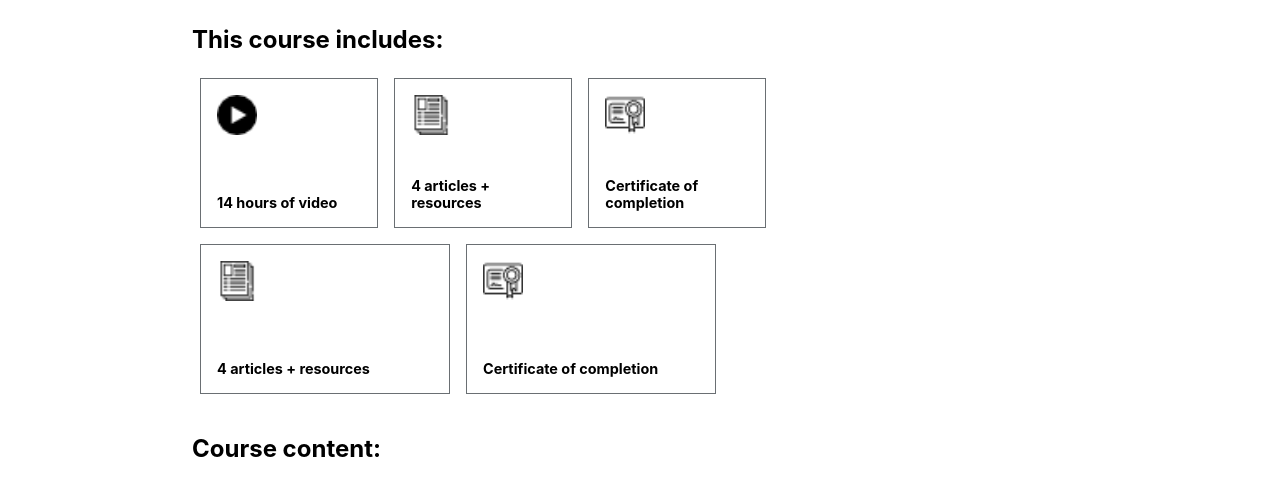
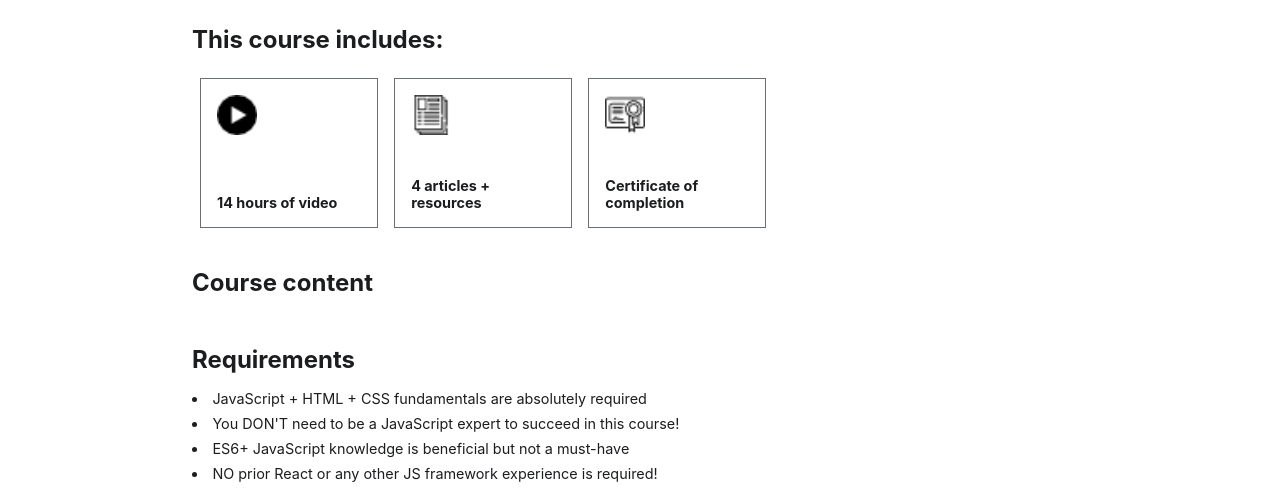
Before and after one commit to koushil-mankali/udemy-clone-frontend, a React (Vite) app: page /course/1 in a window 1280 px wide. Shown: the part 303-800 px from the top of the page. Built offline with nearby package versions, Linux system fonts and the light colour scheme.

Commit message:
CourseReqComp Comp Done

```diff
--- a/src/components/CourseReqComp/CourseReqComp.jsx
+++ b/src/components/CourseReqComp/CourseReqComp.jsx
@@ -2,8 +2,22 @@ import React from "react";
 
 import css from "./CourseReqComp.module.css";
 
-const CourseReqComp = () => {
-  return <div>CourseReqComp</div>;
+const CourseReqComp = (props) => {
+  const { ttl, reqs } = props.data;
+  return (
+    <div className={css.outerDiv}>
+      <div className={css.ttl}>{ttl}</div>
+      <ul className={css.ul}>
+        {reqs?.map((item, id) => {
+          return (
+            <li className={css.li} key={id}>
+              {item}
+            </li>
+          );
+        })}
+      </ul>
+    </div>
+  );
 };
 
 export default CourseReqComp;
--- a/src/components/CourseReqComp/CourseReqComp.module.css
+++ b/src/components/CourseReqComp/CourseReqComp.module.css
@@ -0,0 +1,19 @@
+.outerDiv {
+  width: 100%;
+  height: auto;
+}
+
+.ttl {
+  font-size: 1.5rem;
+  font-weight: 700;
+}
+
+.ul {
+  margin: 1rem 0;
+  list-style-position: inside;
+}
+
+.li {
+  margin: 0.5rem 0;
+  font-size: 0.9rem;
+}
--- a/src/pages/CoursePage/CoursePage.jsx
+++ b/src/pages/CoursePage/CoursePage.jsx
@@ -4,6 +4,7 @@ import Navbar from "../../components/Navbar1/Navbar";
 import Footer from "../../components//Footer/Footer";
 import TextPointsNoter from "../../components/TextPointsNoter/TextPointsNoter";
 import CourseIncludesCard from "../../components/Cards/CourseIncludesCard/CourseIncludesCard";
+import CourseReqComp from "../../components/CourseReqComp/CourseReqComp";
 
 import playIcon from "/icons/play-button.png";
 import articleIcon from "/icons/application.png";
@@ -35,16 +36,6 @@ const CoursePage = () => {
     },
     {
       id: 3,
-      img: certificateIcon,
-      txt: "Certificate of completion",
-    },
-    {
-      id: 4,
-      img: articleIcon,
-      txt: "4 articles + resources",
-    },
-    {
-      id: 5,
       img: certificateIcon,
       txt: "Certificate of completion",
     },
@@ -185,6 +176,18 @@ const CoursePage = () => {
     },
   ];
 
+  const courseReq = {
+    ttl: "Requirements",
+    reqs: [
+      "JavaScript + HTML + CSS fundamentals are absolutely required",
+      "You DON'T need to be a JavaScript expert to succeed in this course!",
+      "ES6+ JavaScript knowledge is beneficial but not a must-have",
+      "NO prior React or any other JS framework experience is required!",
+    ],
+  };
+
+  const desc = "";
+
   return (
     <>
       <Navbar />
@@ -201,7 +204,14 @@ const CoursePage = () => {
               </div>
             </div>
             <div className={css.boxSection}>
-              <div className={css.secTtl}>Course content:</div>
+              <div className={css.secTtl}>Course content</div>
+              <div className={css.secBdy}></div>
+            </div>
+            <div className={css.boxSection}>
+              <CourseReqComp data={courseReq} />
+            </div>
+            <div className={css.boxSection}>
+              <div className={css.secTtl}>Description</div>
               <div className={css.secBdy}></div>
             </div>
           </div>
--- a/src/pages/CoursePage/CoursePage.module.css
+++ b/src/pages/CoursePage/CoursePage.module.css
@@ -4,6 +4,7 @@
   display: flex;
   justify-content: center;
   align-items: center;
+  color: var(--gray);
 }
 
 .innerDiv {
```
